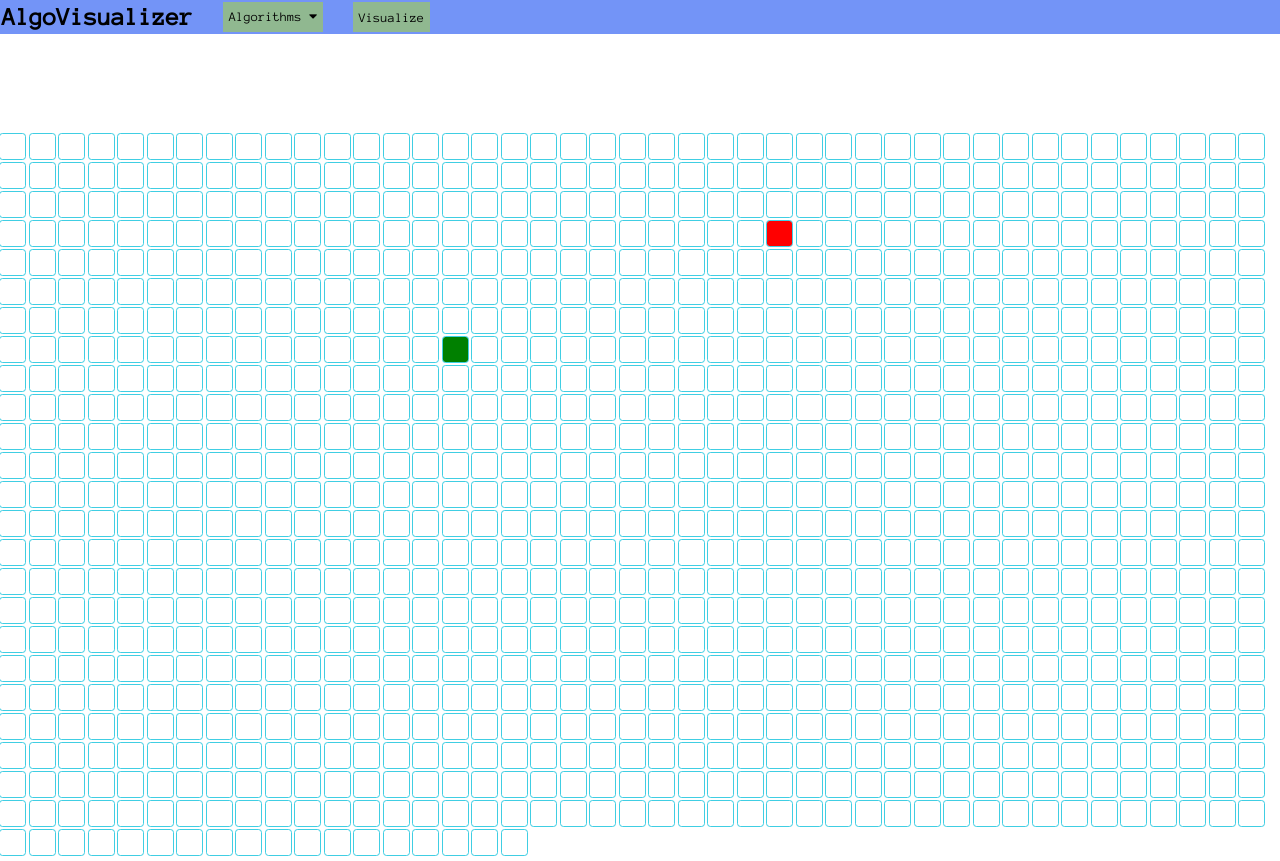
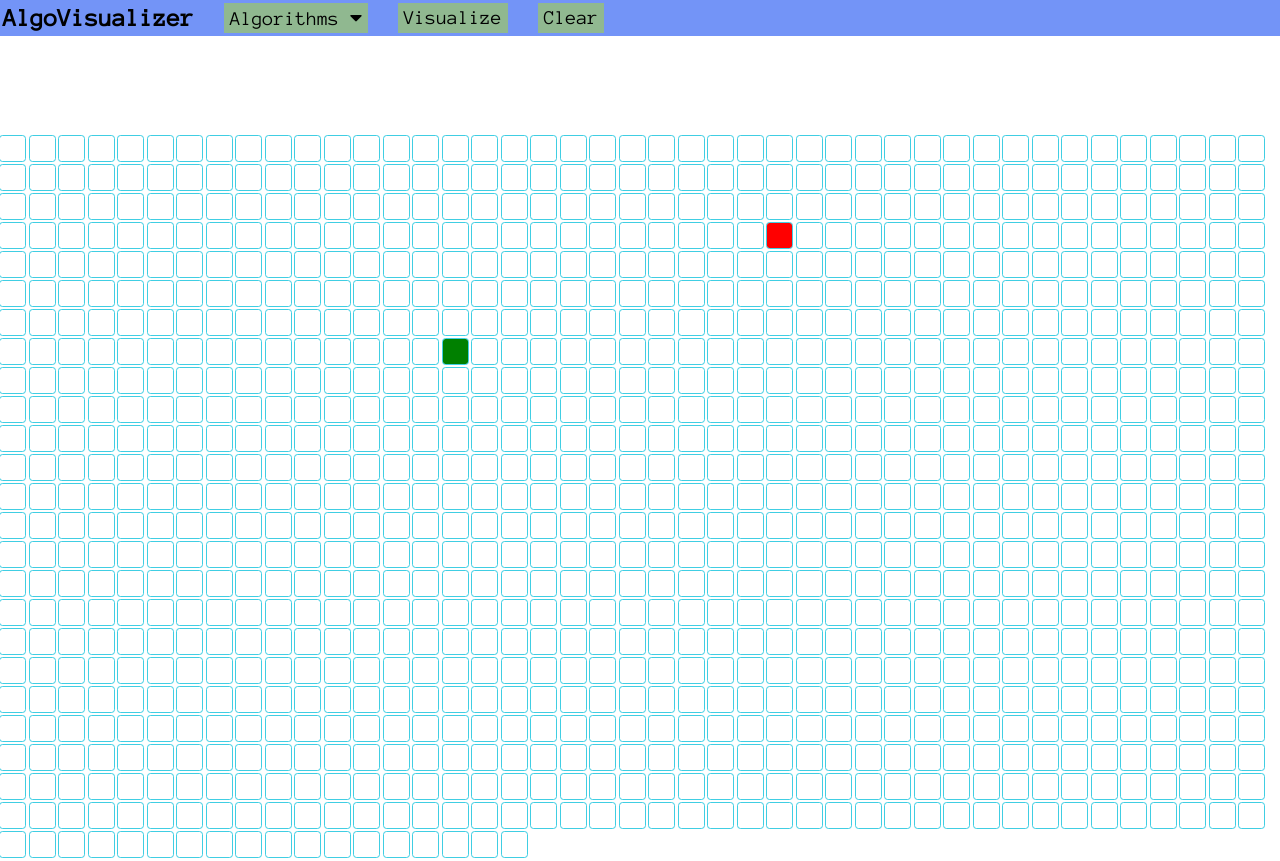
Before and after one commit to hv7214/Algovisualize, a React (Create React App) app: page / in a window 1280 px wide. Built offline with nearby package versions, Linux system fonts and the light colour scheme.

Commit message:
improved code of dijkstra and implementing astar

```diff
--- a/src/Components/AlgoVisualize/Algorithms/Dijkstra's.js
+++ b/src/Components/AlgoVisualize/Algorithms/Dijkstra's.js
@@ -13,19 +13,13 @@ export default class Dijkstra {
   getNodes() {
     var nodes = [];
 
-    this.grid = this.grid.map(row => {
-      return row.map(node => {
-        node.dist = this.INFI;
-        return node;
-      });
-    });
-
     this.grid[this.source.row][this.source.col].dist = 0;
 
     for (var i = 0; i < this.rows; i++) {
-      var row = this.grid[i];
       for (var j = 0; j < this.cols; j++) {
-        nodes.push(row[j]);
+        if (i !== this.source.row || j !== this.source.col)
+          this.grid[i][j].dist = this.INFI;
+        nodes.push(this.grid[i][j]);
       }
     }
 
--- a/src/Components/AlgoVisualize/Algovisualize.jsx
+++ b/src/Components/AlgoVisualize/Algovisualize.jsx
@@ -19,7 +19,8 @@ class Algovisualize extends Component {
         y: 16
       },
       grid: [],
-      onMouseIsPressed: false
+      onMouseIsPressed: false,
+      IsRunning: false
     };
   }
 
@@ -153,6 +154,8 @@ class Algovisualize extends Component {
     this.animateVisnodes(visNodesList, shortestPath);
   };
 
+  visualizeAstar = () => {};
+
   animateVisnodes = (list, shortestPath) => {
     if (typeof list === "undefined" || list.length === 0) {
       this.animateShortestPath(shortestPath);
@@ -168,13 +171,14 @@ class Algovisualize extends Component {
 
     setTimeout(() => {
       this.animateVisnodes(list, shortestPath);
-    }, 50);
+    }, 30);
   };
 
   animateShortestPath = shortestPath => {
-    if (typeof shortestPath === "undefined" || shortestPath.length === 0)
+    if (typeof shortestPath === "undefined" || shortestPath.length === 0) {
+      this.setState({ IsRunning: false });
       return;
-
+    }
     var node = shortestPath.splice(0, 1)[0];
     node.isShortest = "true";
     node.isVisited = "false";
@@ -188,12 +192,49 @@ class Algovisualize extends Component {
     }, 100);
   };
 
+  runChecks = algorithm => {
+    return this.state.IsRunning || algorithm === "none";
+  };
+
+  visualize = algorithm => {
+    if (this.runChecks(algorithm)) return;
+    this.setState({ IsRunning: true });
+
+    if (algorithm === "dijkstra") {
+      this.visualizeDijkstra();
+    } else if (algorithm === "astar") {
+      this.visualizeAstar();
+    }
+  };
+
+  clearGrid = () => {
+    if (this.state.IsRunning) return;
+
+    this.setState({
+      rows: 35,
+      cols: 30,
+      source: {
+        x: 5,
+        y: 5
+      },
+      destination: {
+        x: 10,
+        y: 16
+      },
+      grid: [],
+      onMouseIsPressed: false,
+      IsRunning: false
+    });
+    const grid = this.initgrid();
+    this.setState({ grid: grid });
+  };
+
   render() {
     const space = " ";
 
     return (
       <>
-        <Navbar />
+        <Navbar visualize={this.visualize} clear={this.clearGrid} />
         <div className="grid">
           {this.state.grid.map(row => {
             return row.map(node => {
--- a/src/Components/AlgoVisualize/Node/Node.css
+++ b/src/Components/AlgoVisualize/Node/Node.css
@@ -80,6 +80,6 @@
 
   100% {
     transform: scale(1);
-    background-color: rgba(230, 255, 4, 0.75);
+    background-color: rgba(159, 255, 4, 0.75);
   }
 }
--- a/src/Components/Navbar/Navbar.css
+++ b/src/Components/Navbar/Navbar.css
@@ -15,7 +15,7 @@ html {
   align-items: center;
   font-family: "Anonymous Pro";
   font-size: 18px;
-  padding: 2px;
+  padding: 3px;
   margin: 0;
   background-color: rgb(115, 148, 247);
 }
@@ -29,10 +29,13 @@ html {
   background-color: rgb(144, 184, 144);
   border-width: 0;
   height: 30px;
+  font-size: 20px;
 }
+
 .btn:hover {
   background-color: rgb(107, 196, 107);
 }
+
 #homelink {
   font-size: 25px;
   font-weight: bolder;
@@ -67,4 +70,5 @@ html {
   text-decoration: none;
   display: block;
   text-align: left;
+  font-size: 13px;
 }
--- a/src/Components/Navbar/Navbar.jsx
+++ b/src/Components/Navbar/Navbar.jsx
@@ -3,14 +3,15 @@ import "./Navbar.css";
 
 class Navbar extends Component {
   state = {
-    algorithm: {
-      dijkstra: false,
-      astar: false
-    }
+    algorithm: "none"
   };
 
   visualize = () => {
     this.props.visualize(this.state.algorithm);
+  };
+
+  clear = () => {
+    this.props.clear();
   };
 
   render() {
@@ -21,20 +22,27 @@ class Navbar extends Component {
         </div>
         <div className="navitems" id="dropdown">
           <button className="dropbtn btn">
-            Algorithms <i class="fa fa-caret-down"></i>
+            Algorithms <i className="fa fa-caret-down"></i>
           </button>
-          <div class="dropdown-content">
-            <a href="asd">Link 1</a>
-            <a href="asd">Link 2</a>
-            <a href="asd">Link 3</a>
+          <div className="dropdown-content">
+            <div onClick={() => this.setState({ algorithm: "dijkstra" })}>
+              Dijkstra's
+            </div>
+            <div onClick={() => this.setState({ algorithm: "astar" })}>
+              Astar
+            </div>
           </div>
         </div>
         <div>
           {" "}
-          <button className="btn visualize" onClick={() => this.visualize}>
+          <button className="navitems btn visualize" onClick={this.visualize}>
             {" "}
             Visualize{" "}
-          </button>{" "}
+          </button>
+          <button className="navitems btn" onClick={this.clear}>
+            {" "}
+            Clear
+          </button>
         </div>
       </nav>
     );
```
Also changed, not shown: src/Components/AlgoVisualize/Algorithms/Astar.js (+49 -0 lines).
